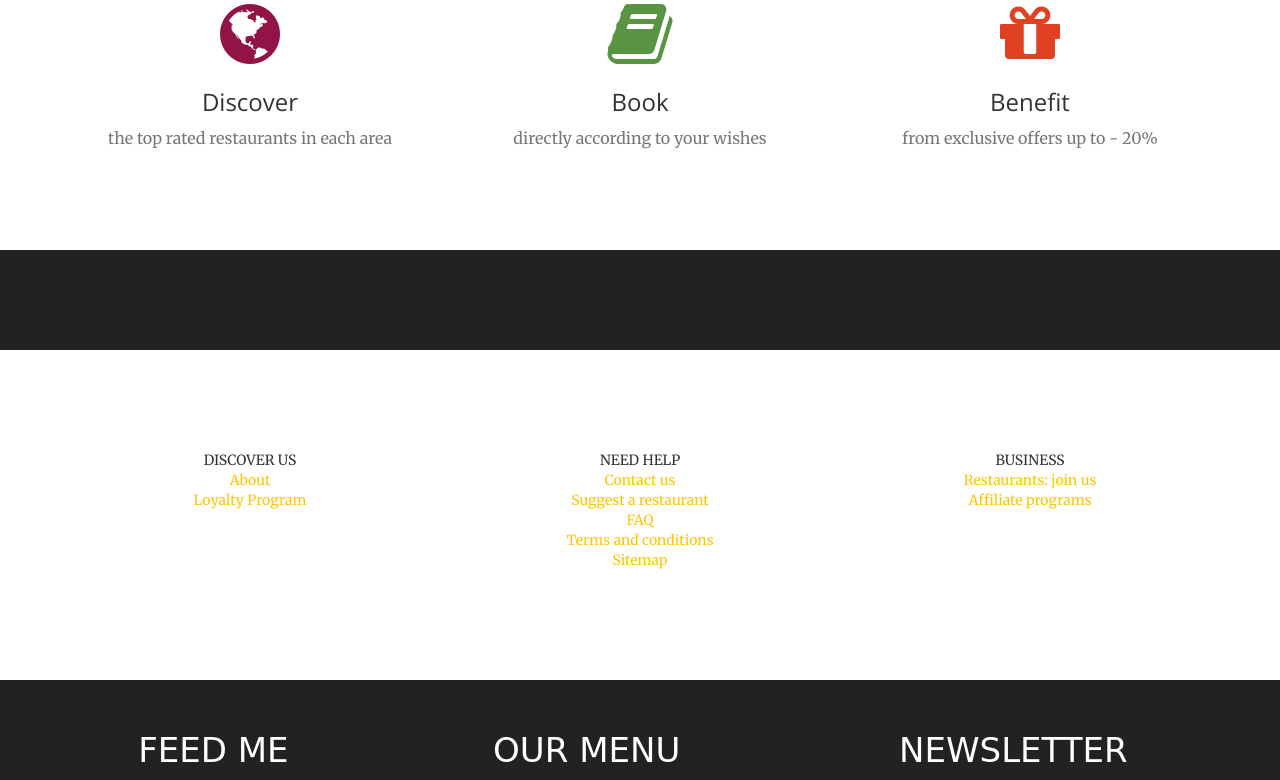
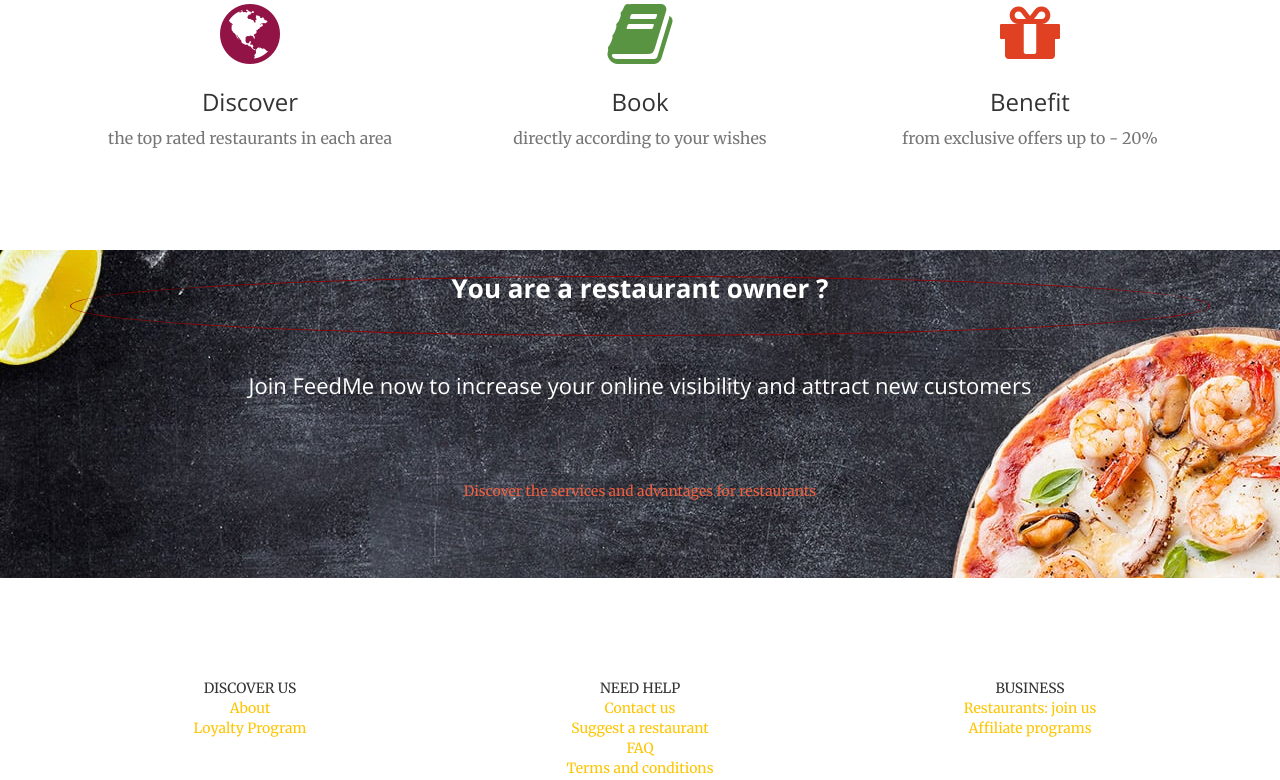
Before and after one commit to GhadaL/FeedMe, a PHP site: page / in a window 1280 px wide. Shown: the part 2021-2801 px from the top of the page. Run offline with PHP 8.4, Linux system fonts and the light colour scheme; some libraries are stand-ins or nearby versions.

Commit message:
partner section

```diff
--- a/css/creative.css
+++ b/css/creative.css
@@ -498,6 +498,72 @@ color: #f9b129 !important;}
     color: #f9b129 !important;
     background-color: rgba(0,0,0,.075);
 }
+.footerTfm .footerTfm-content {
+    font-family: 'Open Sans';
+    font-weight: 400;
+    font-size: 22px;
+    margin: 0 auto;
+    padding-bottom: 80px;
+}
+.footerTfm .footerTfm-title {
+    font-family: 'Open Sans';
+    font-weight: 700;
+    font-size: 26px;
+    line-height: .9;
+    margin-bottom: 10px;
+}
+.footerTfm .footerTfm-link {
+  /*  position : absolute;*/
+    right: 35px;
+    bottom: 35px;
+    left: 35px;
+}
+#partnerSection {
+  height: 328px;
+  background-image: url(../img/slide3.jpg);
+    background-color: #222222;
+    color: white;
+}
+.bounce {
+
+    /* bottom: 30px; */
+    /* left: 50%; */
+    /* width: 60px; */
+    height: 60px;
+    /* margin-left: -30px; */
+    border: 1px solid #990000;
+    -webkit-border-radius: 50%;
+    -moz-border-radius: 50%;
+    -ms-border-radius: 50%;
+    border-radius: 50%;
+    animation: bounce 2s infinite;
+    -webkit-animation: bounce 2s infinite;
+    -moz-animation: bounce 2s infinite;
+    -o-animation: bounce 2s infinite;
+}
+
+@-webkit-keyframes bounce {
+    0%, 20%, 50%, 80%, 100% {-webkit-transform: translateY(0);}
+    40% {-webkit-transform: translateY(-30px);}
+    60% {-webkit-transform: translateY(-15px);}
+}
+
+@-moz-keyframes bounce {
+    0%, 20%, 50%, 80%, 100% {-moz-transform: translateY(0);}
+    40% {-moz-transform: translateY(-30px);}
+    60% {-moz-transform: translateY(-15px);}
+}
+
+@-o-keyframes bounce {
+    0%, 20%, 50%, 80%, 100% {-o-transform: translateY(0);}
+    40% {-o-transform: translateY(-30px);}
+    60% {-o-transform: translateY(-15px);}
+}
+@keyframes bounce {
+    0%, 20%, 50%, 80%, 100% {transform: translateY(0);}
+    40% {transform: translateY(-30px);}
+    60% {transform: translateY(-15px);}
+}
 =======
 /*Anis work */
 #col.footerLinks {
--- a/index.html
+++ b/index.html
@@ -97,12 +97,12 @@
 							<li class="dropdown-header"><a href="list.html">Good Deals</a></li>
                             <div id="womenCollection" class="carousel slide" data-ride="carousel">
                               <div class="carousel-inner">
-                                <div class="item active">
+                                <div class="item">
                                     <a href="#"><img src="img/suggestion.jpg" class="img-responsive" alt="product 1"></a>
                                     <h4><small>chicken fingers</small></h4>
                                     <button class="btn btn-primary" type="button">4.9 DT</button> <button href="#" class="btn btn-default" type="button"><span class="glyphicon glyphicon-heart"></span> Add to Wishlist</button>
                                 </div><!-- End Item -->
-                                <div class="item">
+                                <div class="item active">
                                     <a href="#"><img src="img/suggestion1.jpg" class="img-responsive" alt="product 2"></a>
                                     <h4><small>Double Beef Sandwish</small></h4>
                                     <button class="btn btn-primary" type="button">6.5 DT</button> <button href="#" class="btn btn-default" type="button"><span class="glyphicon glyphicon-heart"></span> Add to Wishlist</button>
@@ -317,8 +317,9 @@ Don’t miss The FeedMe special operations to win more Yummys!</p>
 
 
 
-    <aside class="bg-dark">
+    <aside class="bg-dark" id="partnerSection">
         <div class="container text-center">
+            <div class="footerTfm bgLoaded"><div class="animated bounce infinite footerTfm-title">You are a restaurant owner ?</div><div class="footerTfm-content">Join FeedMe now to increase your online visibility and attract new customers</div><div class="footerTfm-link"><a href="partner.html">Discover the services and advantages for restaurants</a></div></div>
         </div>
     </aside>
 
@@ -568,4 +569,5 @@ Don’t miss The FeedMe special operations to win more Yummys!</p>
 
 
 
+
 </body></html>
```
